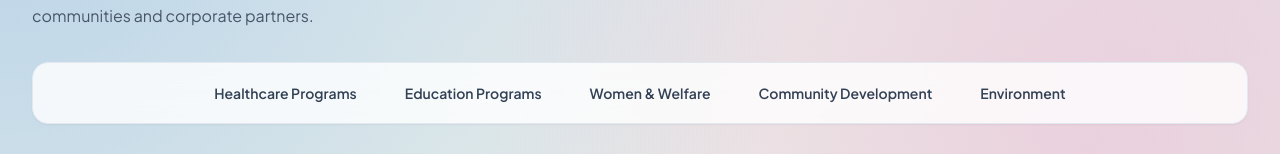
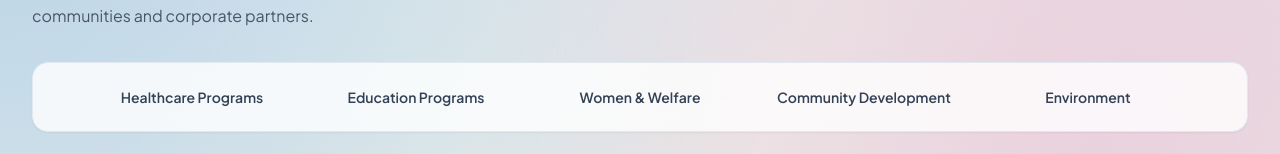
Before and after one commit to SvntyTooPixels/gridlabs, a Next.js app: page /projects in a window 1280 px wide. Shown: the part 201-355 px from the top of the page. Built offline with nearby package versions, Linux system fonts and the light colour scheme.

Commit message:
feat: Add a new Projects page featuring sticky category navigation and interactive program blocks.

```diff
--- a/src/components/pages/ProjectsPage.tsx
+++ b/src/components/pages/ProjectsPage.tsx
@@ -35,17 +35,23 @@ function CategoryNav() {
     <div
       ref={navRef}
       className={clsx(
-        "sticky top-16 z-40 w-full backdrop-blur-md mb-8 transition-all duration-300",
+        "sticky top-16 z-40 relative backdrop-blur-xl mb-8 transition-all duration-300 ease-in-out",
         isStuck
-          ? "bg-white/95 border-b border-slate-200 py-3 shadow-md rounded-b-2xl px-4"
-          : "bg-white/80 border border-slate-200 py-3 shadow-sm rounded-2xl"
+          ? "bg-white/95 border-b border-slate-200 py-3 shadow-md rounded-none"
+          : "bg-white/80 border border-slate-200 py-4 shadow-sm rounded-2xl"
       )}
+      style={{
+        width: isStuck ? '100vw' : '100%',
+        marginLeft: isStuck ? 'calc(50% - 50vw)' : '0px',
+        marginRight: isStuck ? 'calc(50% - 50vw)' : '0px'
+      }}
     >
-      <ul className="flex flex-wrap justify-center gap-2 md:gap-6 px-4">
+      <div className="container-padded px-2 md:px-4">
+        <ul className="flex flex-wrap justify-center gap-x-2 md:gap-x-6 gap-y-2 items-start">
           {programs.sections.map((section) => (
-          <li key={section.title} className="group relative">
+            <li key={section.title} className="group flex flex-col items-center flex-1 min-w-[120px] max-w-[200px]">
               <button
-              className="px-3 py-2 text-sm font-semibold text-slate-700 hover:text-blue-600 transition-colors"
+                className="px-3 py-2 text-sm font-semibold text-slate-700 group-hover:text-blue-600 transition-colors whitespace-nowrap"
                 onClick={() => {
                   const el = document.getElementById(getSectionId(section.title));
                   if (el) {
@@ -56,18 +62,19 @@ function CategoryNav() {
               >
                 {section.title}
               </button>
-            <div className="absolute left-1/2 -translate-x-1/2 top-full mt-2 w-72 bg-white rounded-xl shadow-xl border border-slate-100 opacity-0 invisible group-hover:opacity-100 group-hover:visible transition-all duration-300 pointer-events-none group-hover:pointer-events-auto origin-top scale-95 group-hover:scale-100 z-50">
-              <ul className="py-2 max-h-80 overflow-y-auto">
+
+              <div className="w-full overflow-hidden transition-all duration-500 ease-in-out max-h-0 opacity-0 group-hover:max-h-[600px] group-hover:opacity-100">
+                <ul className="pt-2 pb-4 flex flex-col gap-1 w-full mt-1 border-t border-slate-200/50">
                   {section.items.map((item) => {
                     const itemName = item.split(" — ")[0].split(" – ")[0];
                     return (
-                    <li key={item}>
+                      <li key={item} className="w-full">
                         <button
-                        className="w-full text-left px-4 py-2 text-xs text-slate-600 hover:bg-blue-50 hover:text-blue-700 transition-colors"
+                          className="w-full text-center px-1 py-1.5 text-xs text-slate-600 hover:bg-slate-50 hover:text-blue-700 transition-colors rounded-md"
                           onClick={() => {
                             const el = document.getElementById(getItemId(item));
                             if (el) {
-                            const y = el.getBoundingClientRect().top + window.scrollY - 140;
+                              const y = el.getBoundingClientRect().top + window.scrollY - 160;
                               window.scrollTo({ top: y, behavior: "smooth" });
                             }
                           }}
@@ -82,6 +89,7 @@ function CategoryNav() {
             </li>
           ))}
         </ul>
+      </div>
     </div>
   );
 }
```
Lines whose indentation alone changed are shown as unchanged.
